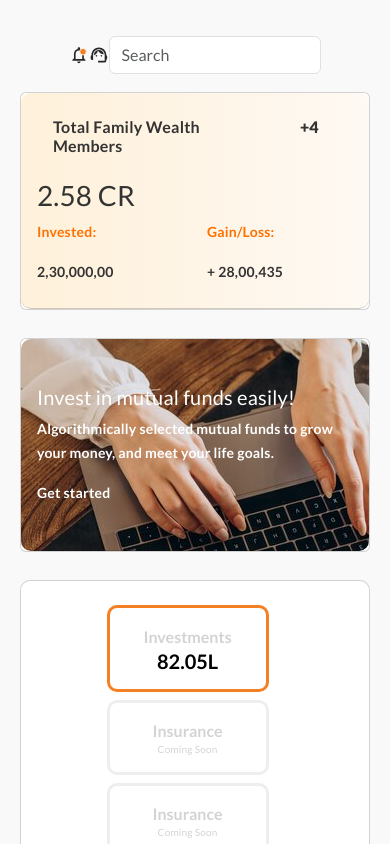
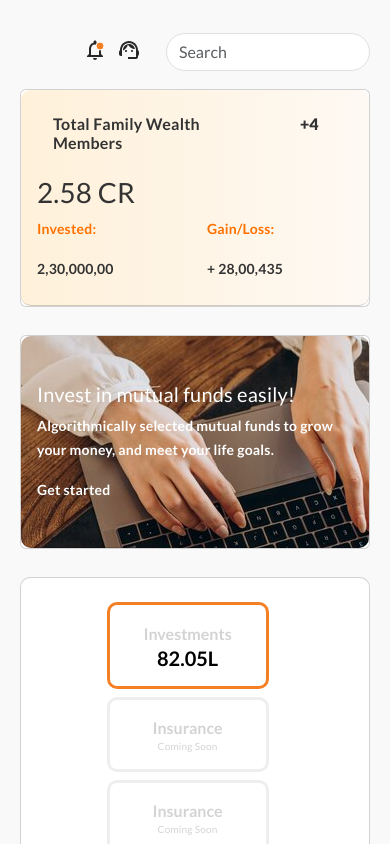
Before and after one commit to adityavashistha5479/ced-test, an Angular app: page / in a window 390 px wide. Shown: the top 844 px of the page. Built offline with nearby package versions, Linux system fonts and the light colour scheme.

Commit message:
mobile responsive final changes

```diff
--- a/src/app/main-dashboard/main-dashboard.component.css
+++ b/src/app/main-dashboard/main-dashboard.component.css
@@ -257,12 +257,14 @@
 }
 
 .search-bar {
-  max-width: 50%;
+  margin-left: 15px;
+  max-width: 80%;
   position: relative;
 }
 
 .search-bar input {
   border-radius: 30px;
+  width: 100%;
 }
 
 .search-icon {
@@ -276,6 +278,20 @@
   padding-top: 2%;
 }
 
+.icon-upper-row {
+  display: flex;
+  align-items: center;
+  justify-content: flex-end;
+  margin-left: 0;
+  margin-top: 10px;
+}
+
+.upper-icons {
+  margin: -5px 20px 0 0;
+}
+
+
+
 .middle-card {
   color: #000000 !important;
   font-size: 14px;
@@ -287,9 +303,9 @@
 .upper-card-text {
   color: #ff7101;
 }
-.icon-upper-row {
+/* .icon-upper-row {
   margin-right: -5%;
-}
+} */
 .upper-col {
   margin-right: 10%;
 }
@@ -358,3 +374,28 @@
     /* padding-right: 12%; */
   }
 }
+
+@media (max-width: 480px) {
+
+ .upper-icons {
+  margin: 5px 10px 0 0;
+    vertical-align: middle;
+  }
+}
+
+@media (max-width: 768px) {
+
+.icon-upper-row{
+  margin-top: -10px;
+}
+
+  .upper-icons {
+    margin: 5px 10px 0 0;
+    vertical-align: middle;
+  }
+
+  .search-bar {
+    max-width: 100%;
+    margin-top: 10px;
+  }
+}
--- a/src/app/main-dashboard/main-dashboard.component.html
+++ b/src/app/main-dashboard/main-dashboard.component.html
@@ -64,56 +64,29 @@
   </div> -->
 
   <!-- <div class="container mt-3"> -->
-    <div class="row mt-3">
-        <div class="col d-flex justify-content-center">
-            <div class="d-flex align-items-center">
-              <svg
-              class="upper-icons"
-              width="24"
-              height="24"
-              viewBox="0 0 24 24"
-              fill="none"
-              xmlns="http://www.w3.org/2000/svg"
-            >
+    <div class="row mt-3 upper-row">
+      <div class="col d-flex icon-upper-row">
+        <div class="d-flex icon-upper-row">
+          <svg class="upper-icons" width="24" height="24" viewBox="0 0 24 24" fill="none" xmlns="http://www.w3.org/2000/svg">
             <g clip-path="url(#clip0_242_2009)">
-                <path
-                  d="M12 22C13.1 22 14 21.1 14 20H10C10 21.1 10.9 22 12 22ZM18 16V11C18 7.93 16.37 5.36 13.5 4.68V4C13.5 3.17 12.83 2.5 12 2.5C11.17 2.5 10.5 3.17 10.5 4V4.68C7.64 5.36 6 7.92 6 11V16L4 18V19H20V18L18 16ZM16 17H8V11C8 8.52 9.51 6.5 12 6.5C14.49 6.5 16 8.52 16 11V17Z"
-                  fill="#272727"
-                />
-                <circle cx="17" cy="8" r="4" fill="#F58024" stroke="white" />
+              <path d="M12 22C13.1 22 14 21.1 14 20H10C10 21.1 10.9 22 12 22ZM18 16V11C18 7.93 16.37 5.36 13.5 4.68V4C13.5 3.17 12.83 2.5 12 2.5C11.17 2.5 10.5 3.17 10.5 4V4.68C7.64 5.36 6 7.92 6 11V16L4 18V19H20V18L18 16ZM16 17H8V11C8 8.52 9.51 6.5 12 6.5C14.49 6.5 16 8.52 16 11V17Z" fill="#272727"/>
+              <circle cx="17" cy="8" r="4" fill="#F58024" stroke="white"/>
             </g>
             <defs>
               <clipPath id="clip0_242_2009">
-                  <rect width="24" height="24" fill="white" />
+                <rect width="24" height="24" fill="white"/>
               </clipPath>
             </defs>
           </svg>
-            <svg
-            class="upper-icons"
-            width="24"
-            height="24"
-            viewBox="0 0 24 24"
-            fill="none"
-            xmlns="http://www.w3.org/2000/svg"
-          >
-            <path
-              d="M21 12.22C21 6.73 16.74 3 12 3C7.31 3 3 6.65 3 12.28C2.4 12.62 2 13.26 2 14V16C2 17.1 2.9 18 4 18H5V11.9C5 8.03 8.13 4.9 12 4.9C15.87 4.9 19 8.03 19 11.9V19H11V21H19C20.1 21 21 20.1 21 19V17.78C21.59 17.47 22 16.86 22 16.14V13.84C22 13.14 21.59 12.53 21 12.22Z"
-              fill="#272727"
-            />
-            <path
-              d="M9 14C9.55228 14 10 13.5523 10 13C10 12.4477 9.55228 12 9 12C8.44772 12 8 12.4477 8 13C8 13.5523 8.44772 14 9 14Z"
-              fill="#272727"
-            />
-            <path
-              d="M15 14C15.5523 14 16 13.5523 16 13C16 12.4477 15.5523 12 15 12C14.4477 12 14 12.4477 14 13C14 13.5523 14.4477 14 15 14Z"
-              fill="#272727"
-            />
-            <path
-              d="M18 11.03C17.52 8.18 15.04 6 12.05 6C9.01997 6 5.75997 8.51 6.01997 12.45C8.48997 11.44 10.35 9.24 10.88 6.56C12.19 9.19 14.88 11 18 11.03Z"
-              fill="#272727"
-            />
+          <svg class="upper-icons" width="24" height="24" viewBox="0 0 24 24" fill="none" xmlns="http://www.w3.org/2000/svg">
+            <path d="M21 12.22C21 6.73 16.74 3 12 3C7.31 3 3 6.65 3 12.28C2.4 12.62 2 13.26 2 14V16C2 17.1 2.9 18 4 18H5V11.9C5 8.03 8.13 4.9 12 4.9C15.87 4.9 19 8.03 19 11.9V19H11V21H19C20.1 21 21 20.1 21 19V17.78C21.59 17.47 22 16.86 22 16.14V13.84C22 13.14 21.59 12.53 21 12.22Z" fill="#272727"/>
+            <path d="M9 14C9.55228 14 10 13.5523 10 13C10 12.4477 9.55228 12 9 12C8.44772 12 8 12.4477 8 13C8 13.5523 8.44772 14 9 14Z" fill="#272727"/>
+            <path d="M15 14C15.5523 14 16 13.5523 16 13C16 12.4477 15.5523 12 15 12C14.4477 12 14 12.4477 14 13C14 13.5523 14.4477 14 15 14Z" fill="#272727"/>
+            <path d="M18 11.03C17.52 8.18 15.04 6 12.05 6C9.01997 6 5.75997 8.51 6.01997 12.45C8.48997 11.44 10.35 9.24 10.88 6.56C12.19 9.19 14.88 11 18 11.03Z" fill="#272727"/>
           </svg>
+          <div class="search-bar">
             <input type="text" class="form-control" placeholder="Search">
+          </div>
         </div>
       </div>
     </div>
--- a/src/app/wealth-calender/wealth-calender.component.css
+++ b/src/app/wealth-calender/wealth-calender.component.css
@@ -7,10 +7,13 @@ body {
   font-size: 16px !important;
 }
 
+
+
 .calendar {
   padding: 20px;
   border-radius: 15px;
   background-color: #fff;
+  height: 861px;
 }
 .calendar-item {
   display: flex;
```
Lines whose indentation alone changed are shown as unchanged.
